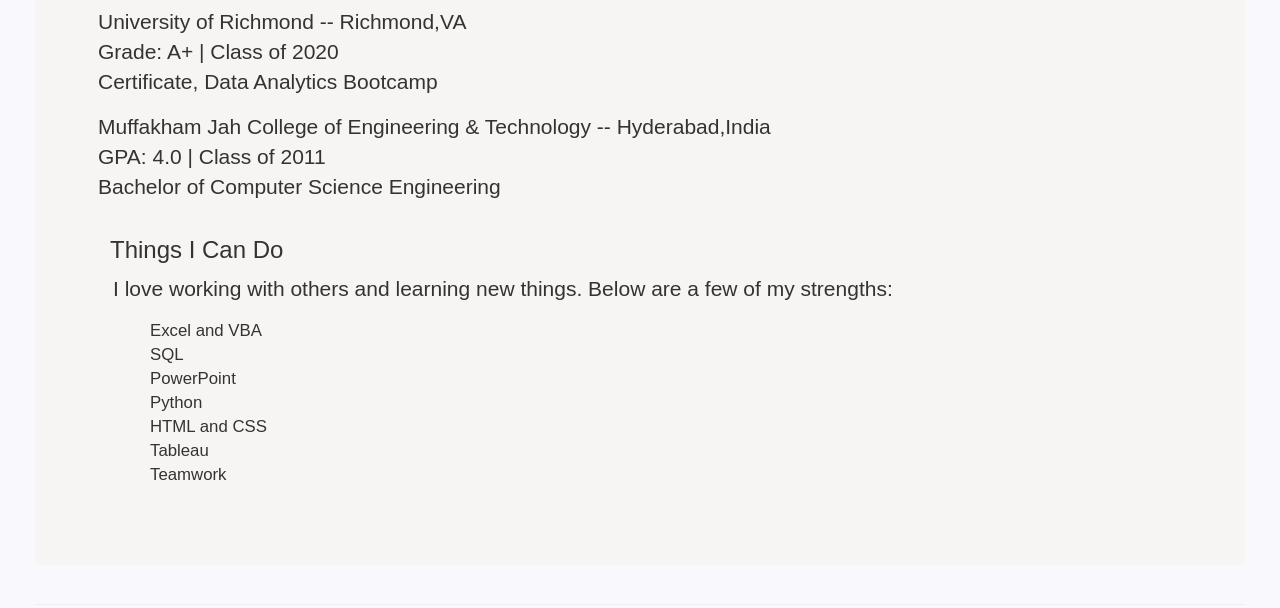
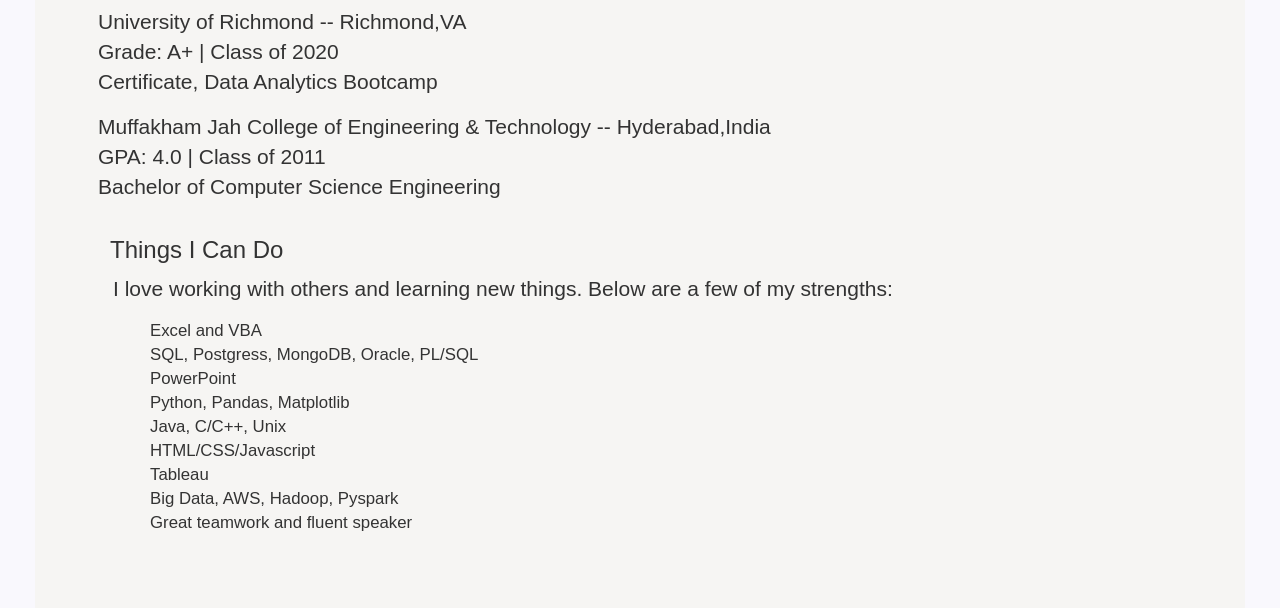
Before and after one commit to fasahathsyeda/fasahathsyeda.github.io, a plain HTML site: page index.html in a window 1280 px wide. Shown: the part 787-1395 px from the top of the page. Drawn offline with nearby package versions, Linux system fonts and the light colour scheme.

Commit message:
Update index.html

```diff
--- a/index.html
+++ b/index.html
@@ -100,12 +100,14 @@
                         <p>I love working with others and learning new things. Below are a few of my strengths:</p>
                         <ul class="feature-icons">
                           <li> Excel and VBA</li>
-                          <li> SQL</li>
+                          <li> SQL, Postgress, MongoDB, Oracle, PL/SQL</li>
                           <li> PowerPoint</li>
-                          <li> Python</li>
-                          <li> HTML and CSS</li>
+                          <li> Python, Pandas, Matplotlib</li>
+                          <li> Java, C/C++, Unix
+                          <li> HTML/CSS/Javascript</li>
                           <li> Tableau </li>
-                          <li> Teamwork</li>
+                          <li> Big Data, AWS, Hadoop, Pyspark</li>
+                          <li> Great teamwork and fluent speaker </li>
 
                         </ul>
                       </div>
```
